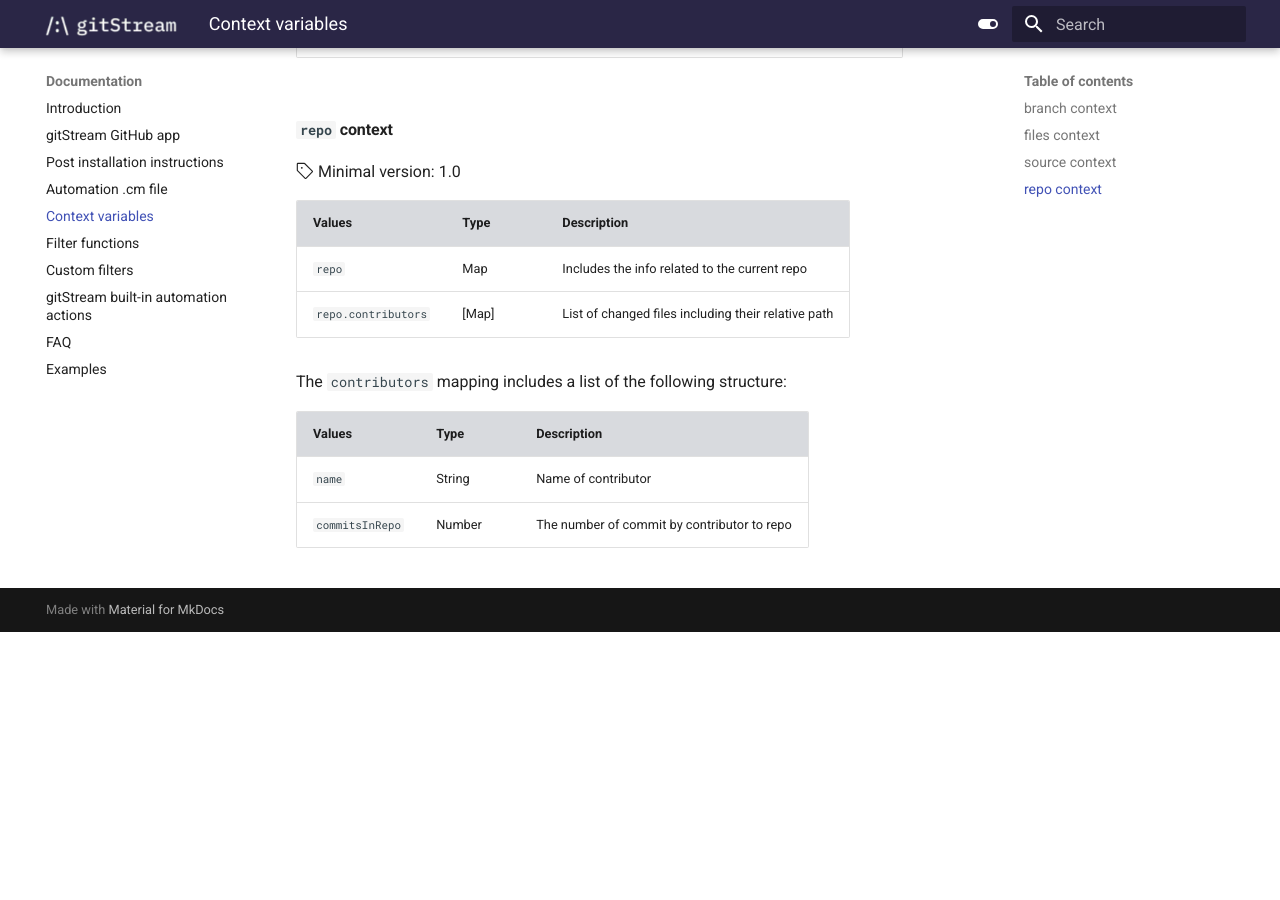
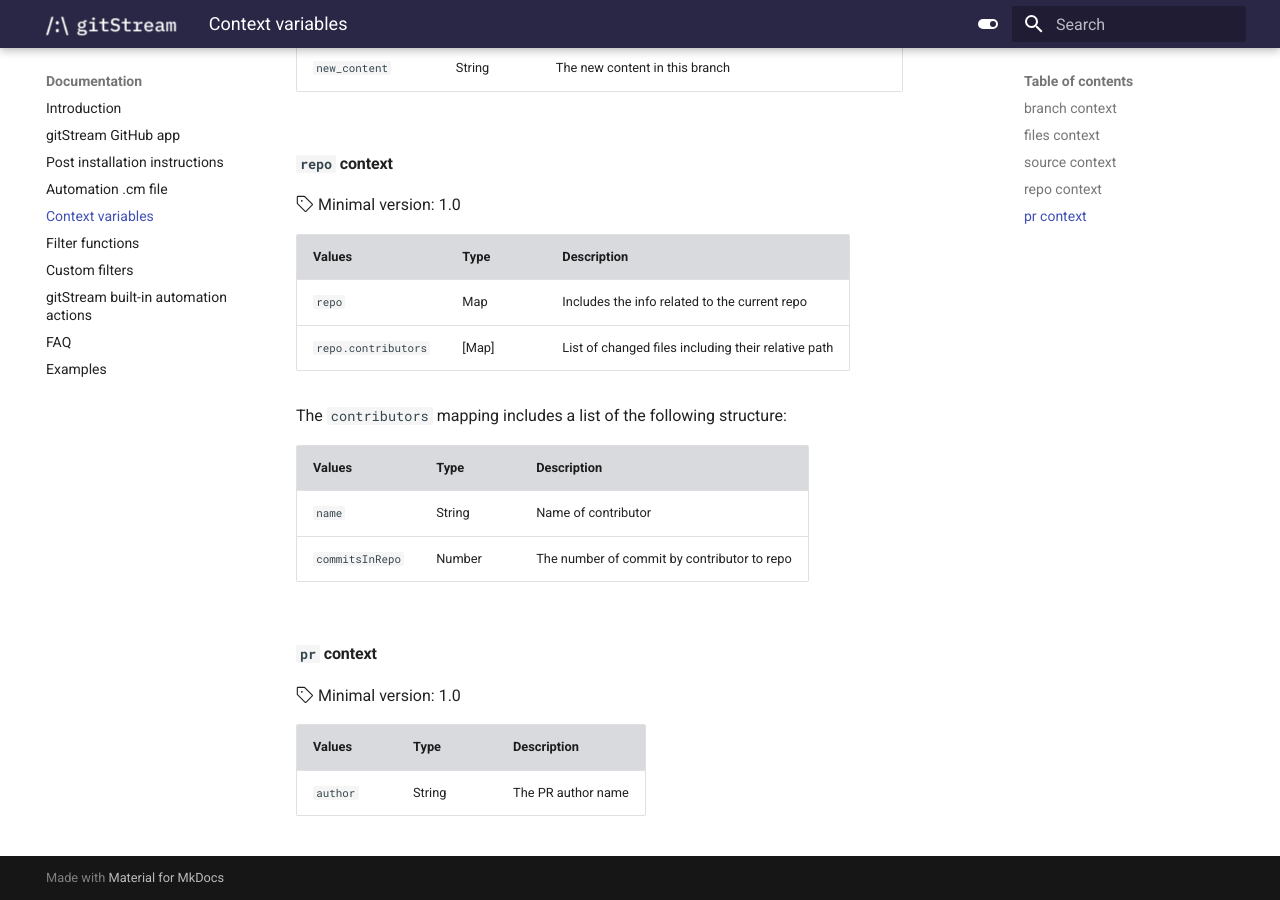
Before and after one commit to lkilpatrick/gitstream-mkdocs, an MkDocs documentation site: the page built from docs/21_gitstream-context.md, in a window 1280 px wide and 900 px high, scrolled down 2262 px. Built offline with MkDocs 1.6.1 and Material for MkDocs 9.7.7, drawn with Linux system fonts in a browser that asks for light colours; before the commit the page ends 2894 px from its top, so only the background shows below that.

Commit message:
simplify structure added PR context

```diff
--- a/docs/21_gitstream-context.md
+++ b/docs/21_gitstream-context.md
@@ -3,18 +3,19 @@
 gitStream includes a collection of variables called contexts.
 
 - [`branch`](#branch-context)
-    - [`name`](#name-context)
-    - [`base`](#base-context)
-    - [`diff`](#branch-context)
-        - [`size`](#branch-context)
-        - [`files_metadata`](#branch-context)
+    - `name`
+    - `base`
+    - `diff`
+        - `size`
+        - `files_metadata`
 - [`files`](#files-context)
 - [`source`](#source-context)
-    - [`diff`](#source-context)
-        - [`files`](#source-context)
+    - `diff`
+        - `files`
 - [`repo`](#repo-context)
-    - [`codeowners`](#repo-context)
-    - [`contributors`](#repo-context)
+    - `contributors`
+- [`pr`](#pr-context)
+    - `author`
 
 #### `branch` context
 
@@ -42,9 +43,9 @@
 
 :octicons-tag-24: Minimal version: 1.0
 
-| Values               | Type      | Description                                                     |
-|----------------------|-----------|---------------------------------------------------------------- |
-| `files`             | [String]       | List of all changed files with their full path                        |
+| Values  | Type      | Description                                |
+|---------|-----------|------------------------ |
+| `files` | [String]  | List of all changed files with their full path |
 
 
 #### `source` context
@@ -84,3 +85,11 @@
 | ----------------|-----------|---------------------------------------------------- |
 | `name` | String    | Name of contributor     |
 | `commitsInRepo` | Number   | The number of commit by contributor to repo  |
+
+#### `pr` context
+
+:octicons-tag-24: Minimal version: 1.0
+
+| Values   | Type      | Description          |
+|----------|-----------|------------------------ |
+| `author` | String   | The PR author name |
```
Also changed, not shown: docs/20_cm-schema.md (+0 -3 lines).
